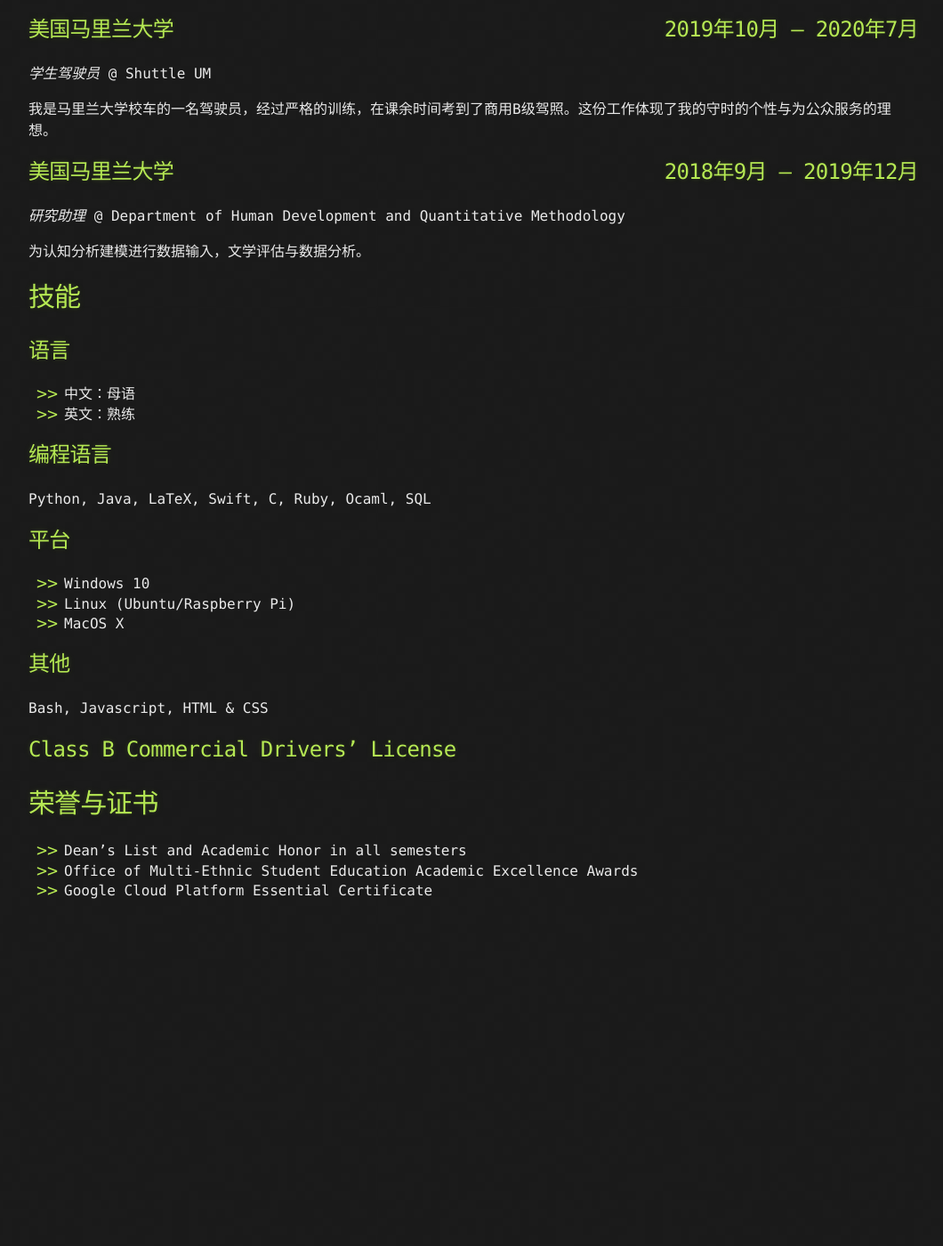
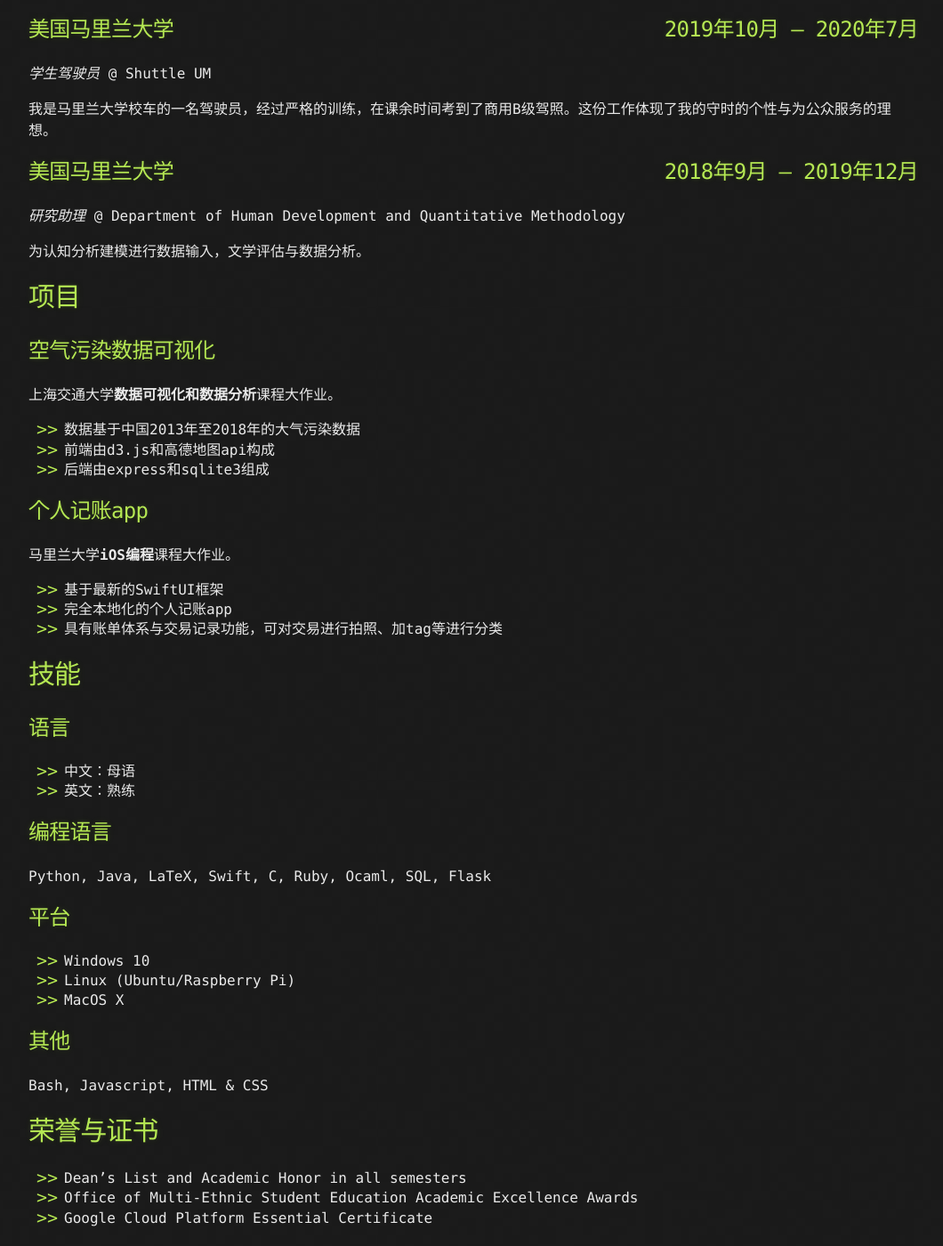
Before and after one commit to TonyCSB/TonyCSB.github.io, a Jekyll site: the page built from zh/resume.md, in a window 1280 px wide and 1400 px high, scrolled down 1251 px. Shown: the whole window at 89% size, without its empty margins (108-1168 px from the left). Built offline with Jekyll 4.4.1, drawn with Linux system fonts in a browser that asks for light colours; before the commit the page ends 2284 px from its top, so only the background shows below that.

Commit message:
Update Resume

```diff
--- a/zh/resume.md
+++ b/zh/resume.md
@@ -68,6 +68,24 @@
 
 为认知分析建模进行数据输入，文学评估与数据分析。
 
+# 项目
+
+## 空气污染数据可视化
+
+上海交通大学**数据可视化和数据分析**课程大作业。
+
+- 数据基于中国2013年至2018年的大气污染数据
+- 前端由d3.js和高德地图api构成
+- 后端由express和sqlite3组成
+
+## 个人记账app
+
+马里兰大学**iOS编程**课程大作业。
+
+- 基于最新的SwiftUI框架
+- 完全本地化的个人记账app
+- 具有账单体系与交易记录功能，可对交易进行拍照、加tag等进行分类
+
 # 技能
 
 ## 语言
@@ -77,7 +95,7 @@
 
 ## 编程语言
 
-Python, Java, LaTeX, Swift, C, Ruby, Ocaml, SQL
+Python, Java, LaTeX, Swift, C, Ruby, Ocaml, SQL, Flask
 
 ## 平台
 
@@ -89,7 +107,7 @@
 
 Bash, Javascript, HTML & CSS
 
-## Class B Commercial Drivers' License
+<!-- ## Class B Commercial Drivers' License -->
 
 # 荣誉与证书
 
```
Also changed, not shown: resume.md (+1 -1 lines), 4 other files.
